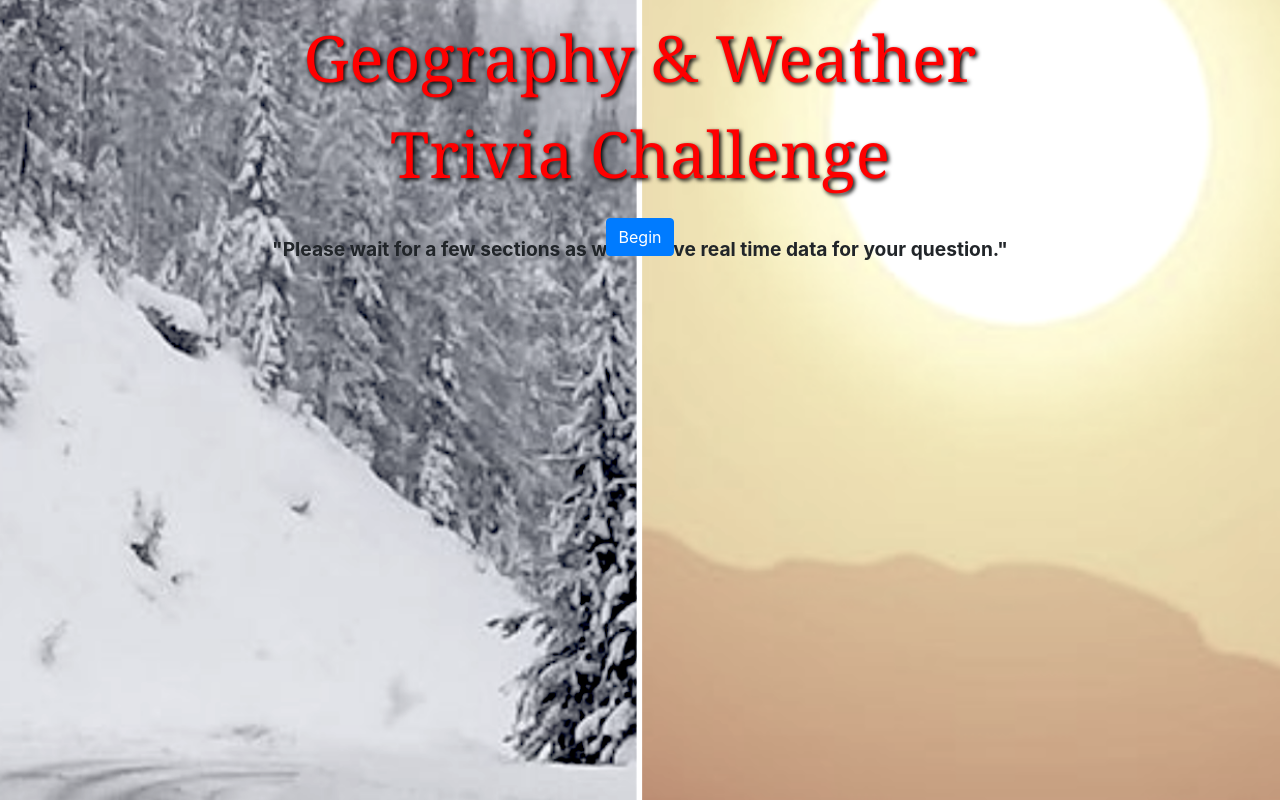
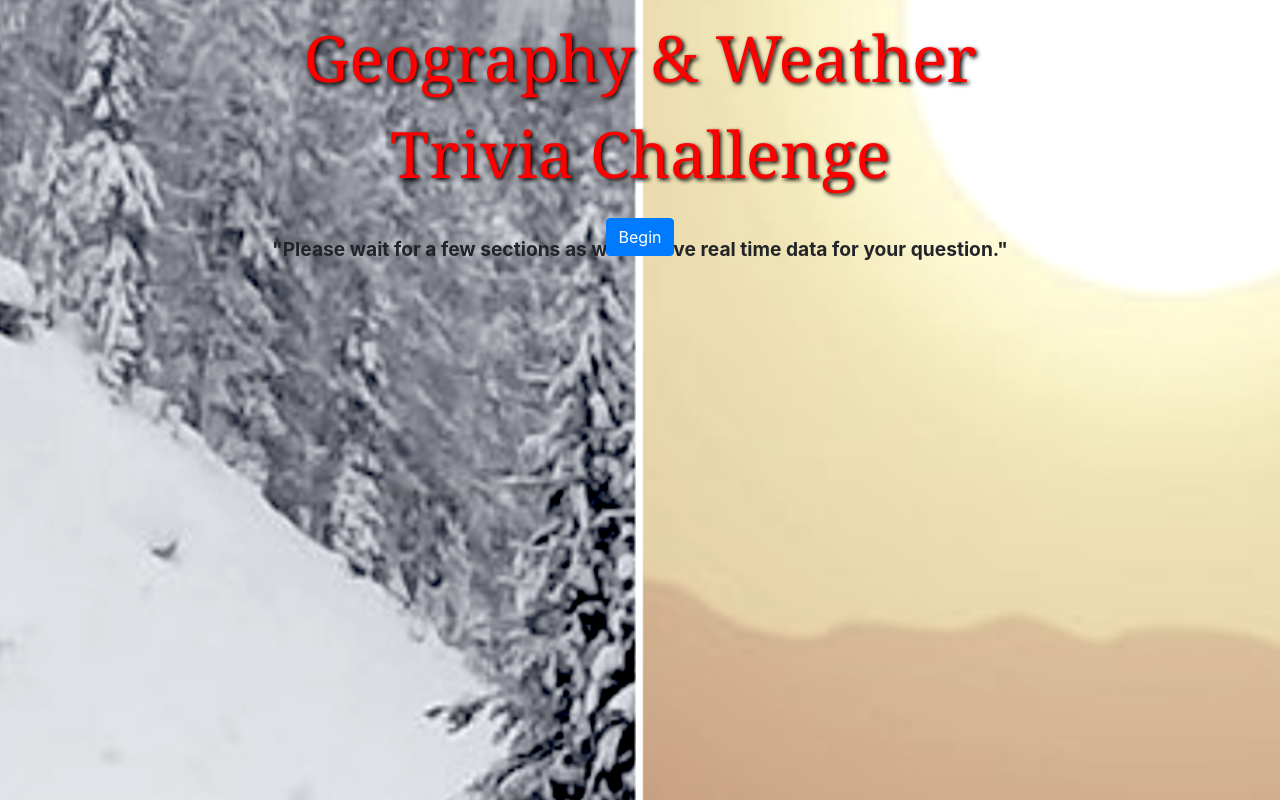
Before and after one commit to mattkrebs2000/wordpressweathertrivia, a WordPress theme: template web/app/themes/weathertriviatheme/index.php in a window 1280 px wide. Run offline with PHP 8.4 and a stand-in for WordPress, Linux system fonts and the light colour scheme; the site name, menu and one post (Sample post) are stand-ins, and other content is empty; some libraries are stand-ins or nearby versions; some web fonts are replaced.

Commit message:
changed size

```diff
--- a/web/app/themes/weathertriviatheme/style.css
+++ b/web/app/themes/weathertriviatheme/style.css
@@ -19,7 +19,7 @@ body, html {
   height: 100vh;
 
   background-image: url('./images/weather.png');
-  background-size: cover;
+  background-size: 140%;
   background-repeat: no-repeat;
   background-position:center;
   background-color: #b98970;
```
